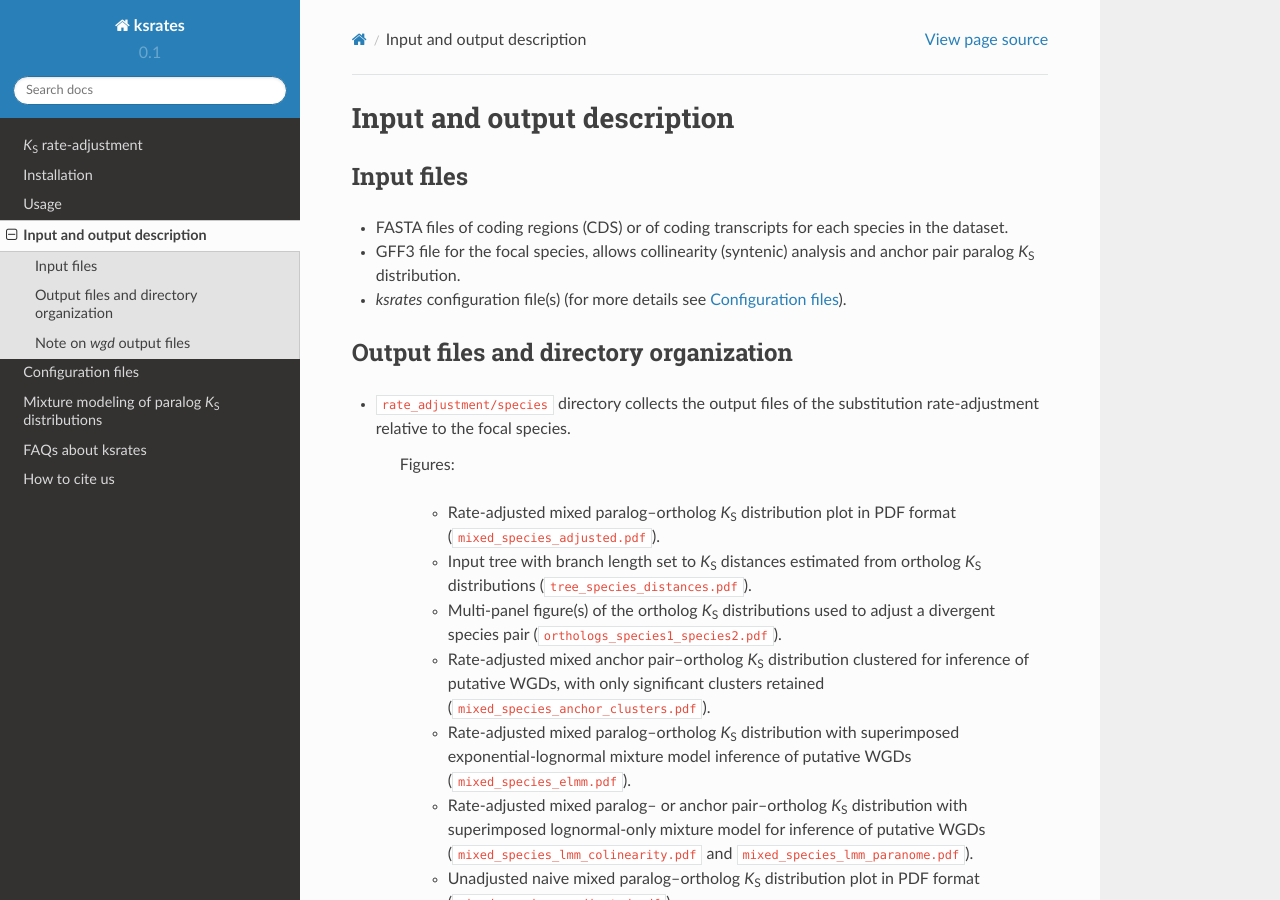
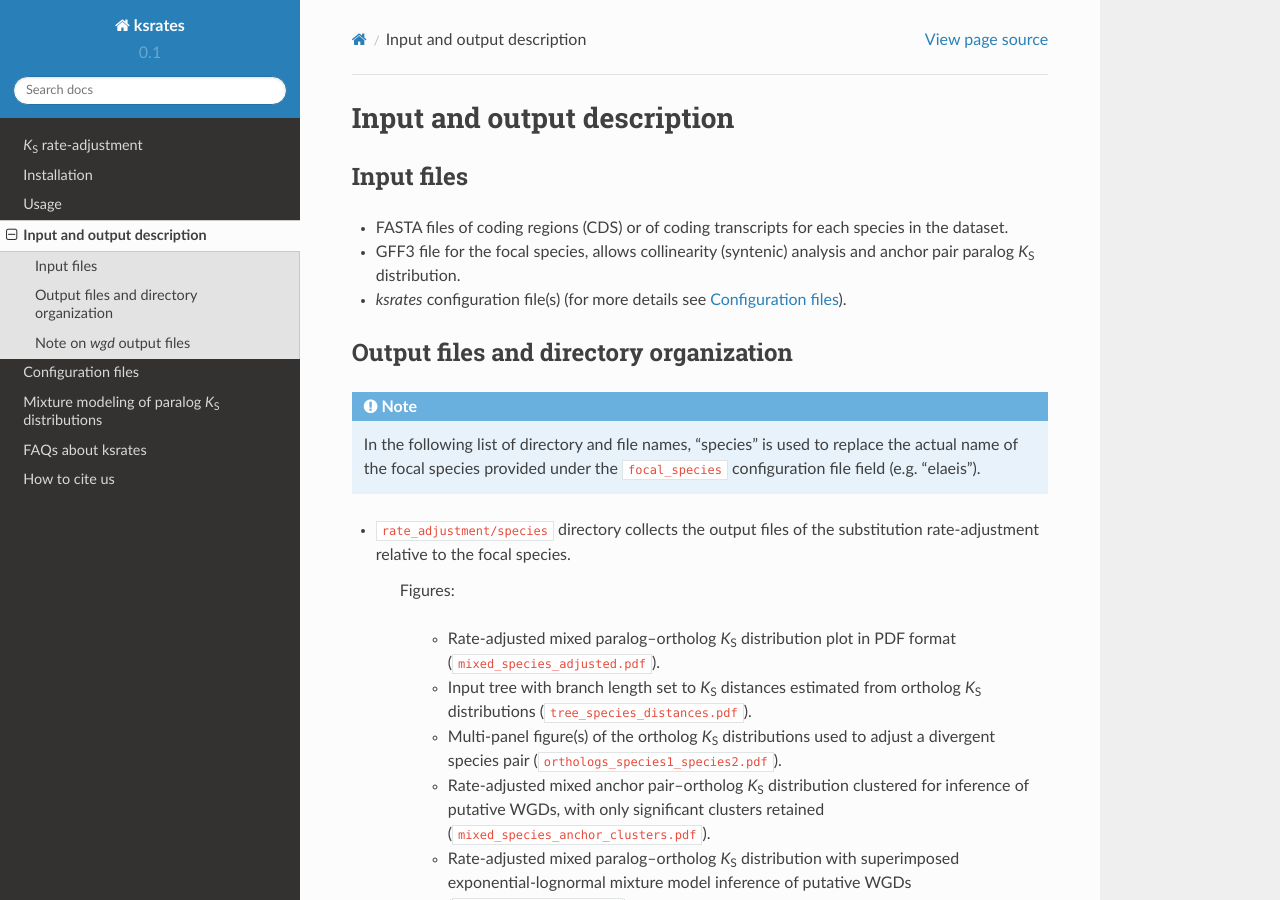
Before and after one commit to VIB-PSB/ksrates, a Sphinx documentation site: the page built from doc/source/input_output.rst, in a window 1280 px wide and 900 px high. Built offline with Sphinx 7.4.7 and the Read the Docs theme 2.0.0, drawn with Linux system fonts in a browser that asks for light colours.

Commit message:
Add Note block in input_output.rst about filenames

```diff
--- a/doc/source/input_output.rst
+++ b/doc/source/input_output.rst
@@ -13,6 +13,9 @@ Input files
 
 Output files and directory organization
 =======================================
+
+.. note::
+    In the following list of directory and file names, "species" is used to replace the actual name of the focal species provided under the ``focal_species`` configuration file field (e.g. "elaeis").
 
 * ``rate_adjustment/species`` directory collects the output files of the substitution rate-adjustment relative to the focal species.
 
```
